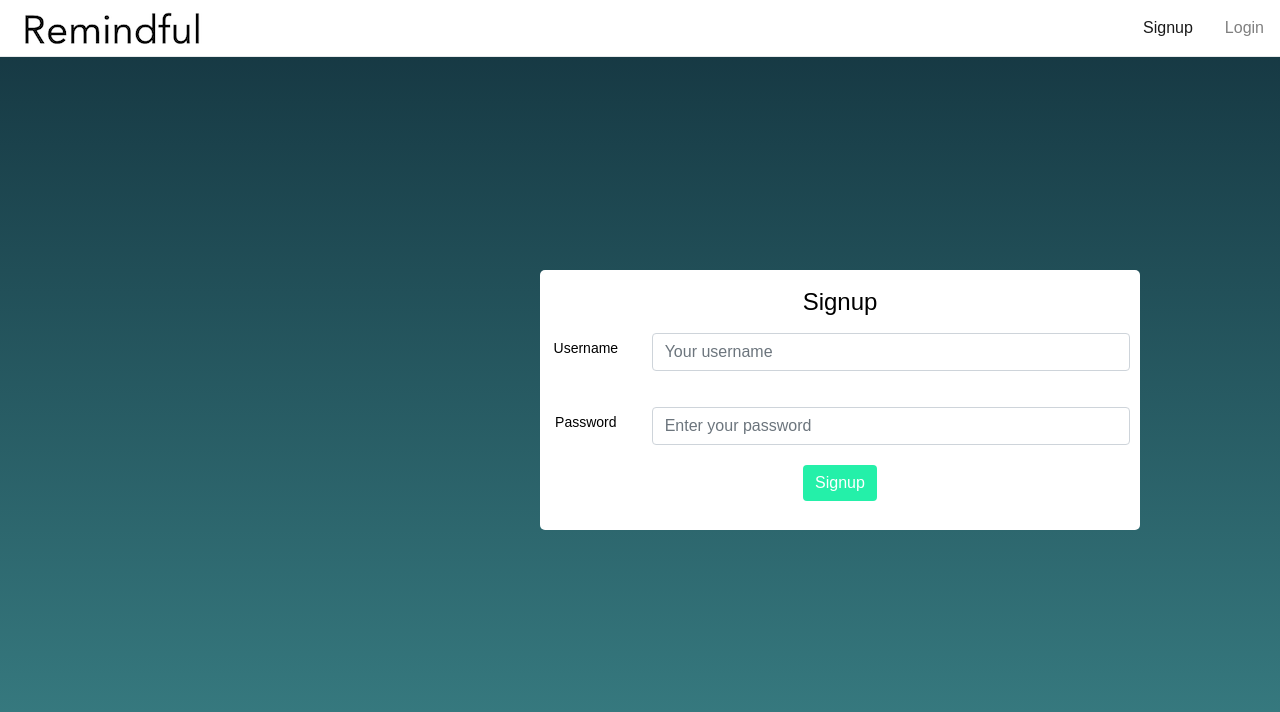
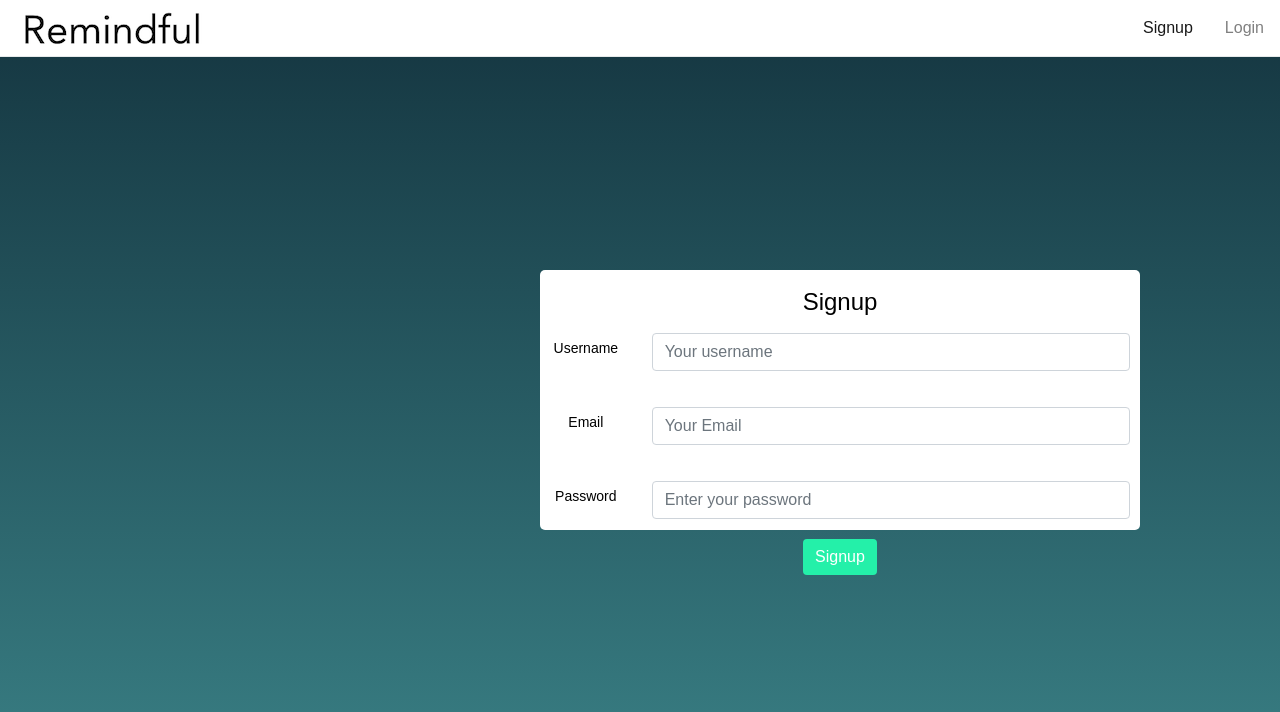
Before and after one commit to projectremindful/remindful, a React (Create React App) app in the folder client/: page /signup in a window 1280 px wide. Shown: the top 712 px of the page. Built offline with nearby package versions, Linux system fonts and the light colour scheme.

Commit message:
email back into signup form

```diff
--- a/client/src/components/pages/Signup.jsx
+++ b/client/src/components/pages/Signup.jsx
@@ -45,8 +45,8 @@ class Signup extends Component {
     console.log("requesting permission to send notifications");
     const permission = await window.Notification.requestPermission();
     // value of permission from the user can be 'granted', 'default', 'denied'
-    if (permission !== 'granted') {
-      throw new Error('Permission not granted for Notification');
+    if (permission !== "granted") {
+      throw new Error("Permission not granted for Notification");
     }
     console.log("permission status is", permission);
   };
@@ -114,6 +114,22 @@ class Signup extends Component {
                 </Col>
               </FormGroup>
               <FormGroup row>
+                <Label for="email" sm={2} size="sm">
+                  Email
+                </Label>
+                <Col sm={10}>
+                  <Input
+                    type="text"
+                    name="email"
+                    id="email"
+                    placeholder="Your Email"
+                    value={this.state.email}
+                    onChange={e => this.handleInputChange("email", e)}
+                  />{" "}
+                  <br />
+                </Col>
+              </FormGroup>
+              <FormGroup row>
                 <Label for="password" sm={2} size="sm">
                   Password
                 </Label>
```
Also changed, not shown: 1 other file (tests, documents, lock files or other folders).
